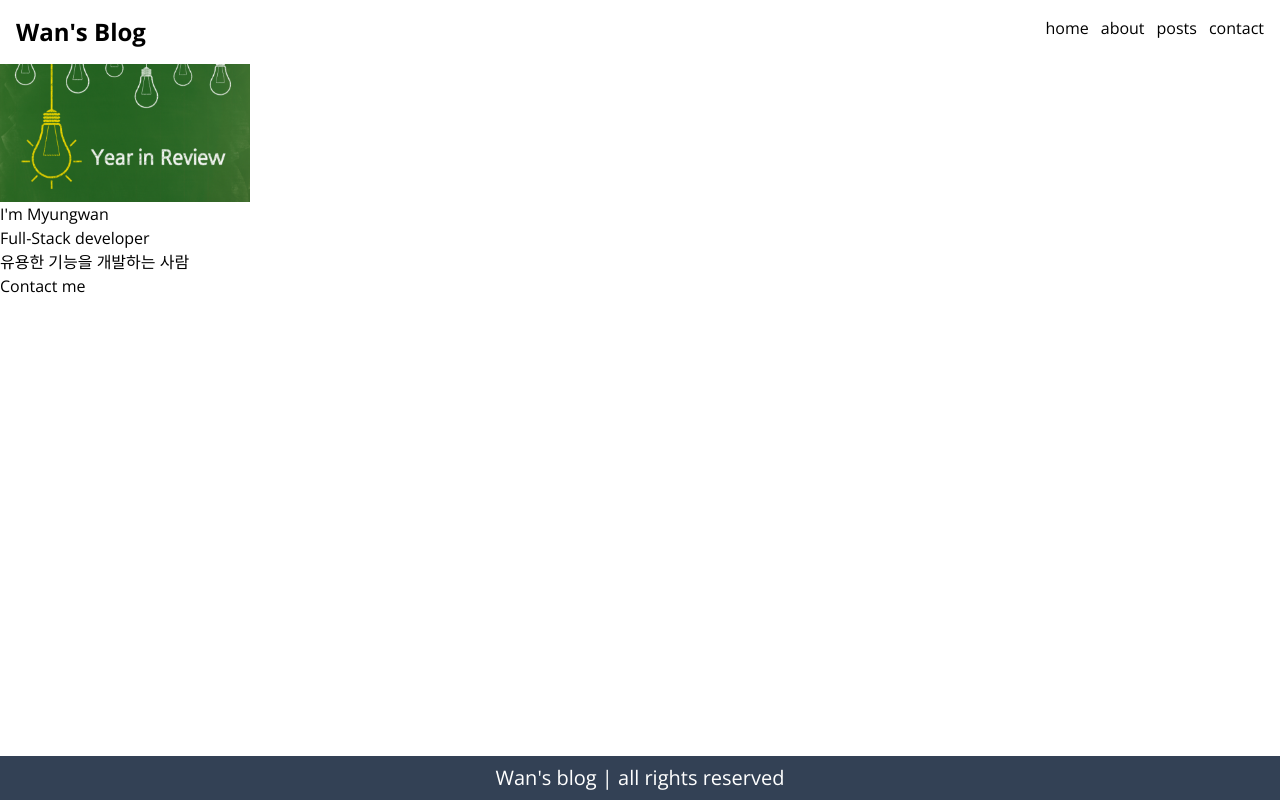
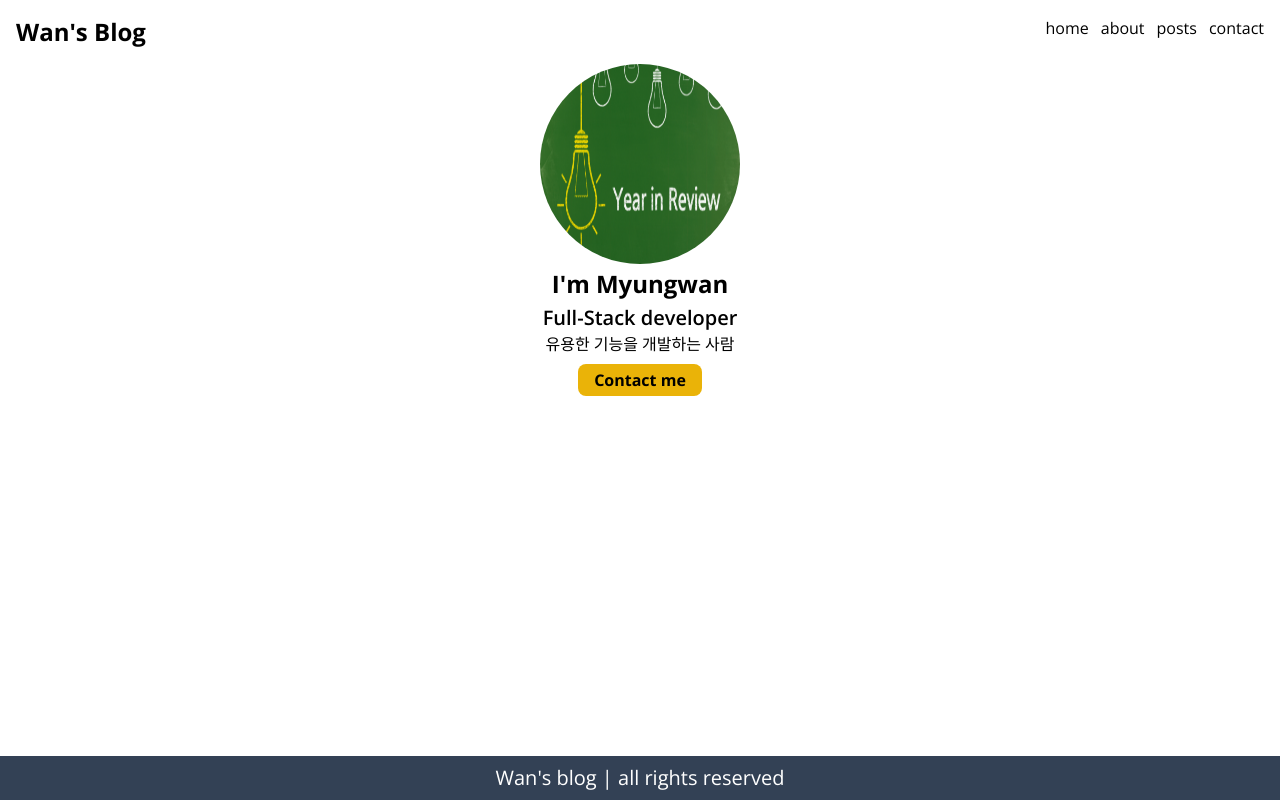
Before and after one commit to MyungWanPark/blog-next, a Next.js app: page / in a window 1280 px wide. Built offline with nearby package versions, Linux system fonts and the light colour scheme.

Commit message:
style: hero

```diff
--- a/src/components/Hero.tsx
+++ b/src/components/Hero.tsx
@@ -4,19 +4,22 @@ import Link from "next/link";
 
 export default function Hero() {
     return (
-        <section>
+        <section className="text-center">
             <Image
                 src={profileImage}
                 alt="profile image"
-                width={250}
-                height={250}
+                width={200}
+                height={200}
                 priority
+                className="mx-auto rounded-full aspect-square"
             />
-            <h2>I'm Myungwan</h2>
-            <h3>Full-Stack developer</h3>
+            <h2 className="text-2xl font-bold p-1">I'm Myungwan</h2>
+            <h3 className="text-xl font-semibold">Full-Stack developer</h3>
             <p>유용한 기능을 개발하는 사람</p>
             <Link href="/contact">
-                <button>Contact me</button>
+                <button className="bg-yellow-500 py-1 px-4 rounded-lg font-bold mt-2">
+                    Contact me
+                </button>
             </Link>
         </section>
     );
```
